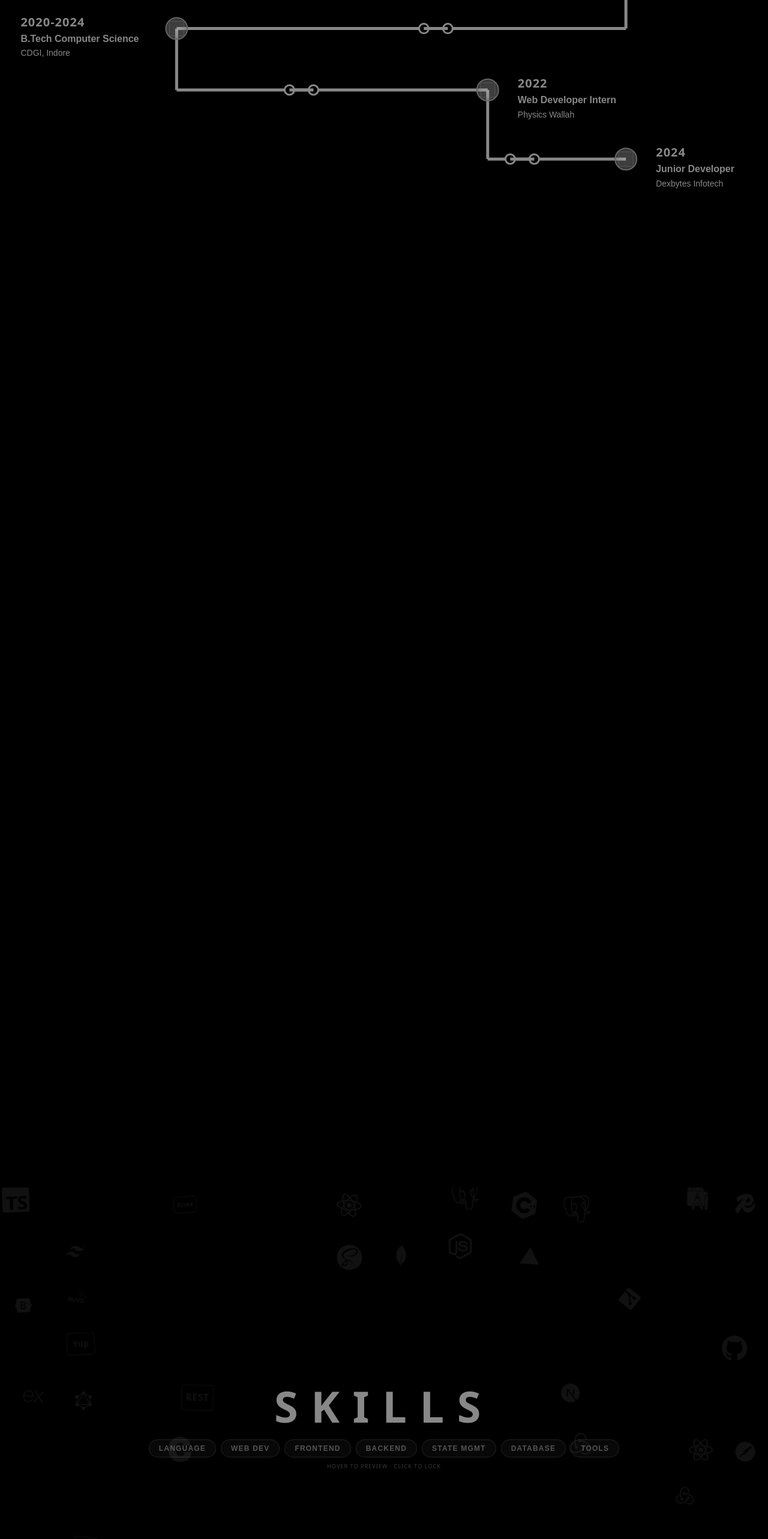
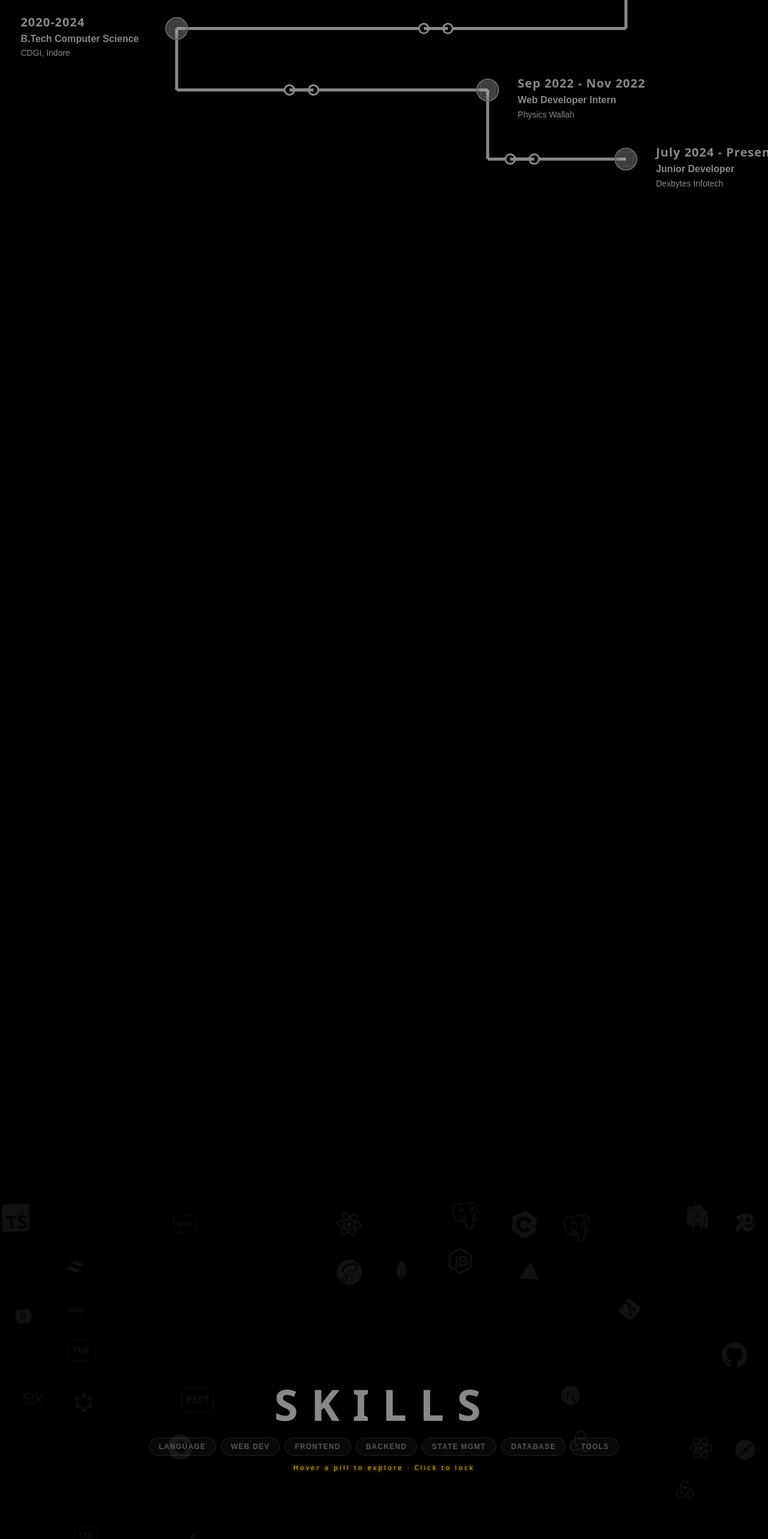
Before and after one commit to ujjawal8461/portfolio, a Next.js app: page / in a window 1280 px wide. Shown: the part 1220-3786 px from the top of the page at 60% size. Built offline with nearby package versions, Linux system fonts and the light colour scheme.

Commit message:
fix: Added scorll stop in skill section and hint

```diff
--- a/components/SkillsSection.tsx
+++ b/components/SkillsSection.tsx
@@ -8,7 +8,7 @@ import {
     SiGraphql, SiRedux, SiMysql, SiPostgresql, SiPrisma,
     SiPostman, SiGit, SiGithub, SiBitbucket,
     SiJira, SiAndroidstudio, SiFigma, SiCanva, SiVercel,
-    SiRedis, SiSwagger, SiJest, SiDocker, SiZod, SiJsonwebtokens,
+    SiRedis, SiSwagger, SiJest, SiZod, SiJsonwebtokens,
 } from "react-icons/si";
 import { VscVscode } from "react-icons/vsc";
 import { IconType } from "react-icons";
@@ -69,14 +69,13 @@ const ICON_SKILLS: Pick<SkillItem, "id" | "name" | "Icon" | "categories">[] = [
     { id: 31, name: "Redis", Icon: SiRedis, categories: ["backend"] },
     { id: 32, name: "Swagger", Icon: SiSwagger, categories: ["backend"] },
     { id: 33, name: "Jest", Icon: SiJest, categories: ["backend"] },
-    // { id: 34, name: "Docker", Icon: SiDocker, categories: ["tools"] },
     { id: 35, name: "Zod", Icon: SiZod, categories: ["backend"] },
     { id: 36, name: "JWT", Icon: SiJsonwebtokens, categories: ["backend"] },
     { id: 37, name: "React Hook Form", Icon: SiReact, categories: ["frontend"] },
     { id: 38, name: "pgAdmin", Icon: SiPostgresql, categories: ["tools"] },
 ];
 
-// ─── Overlap-free grid layout ────────────────────────────────────────────────
+// ─── Overlap-free grid layout ─────────────────────────────────────────────────
 function buildLayout(): SkillItem[] {
     let seed = 137;
     const rand = () => {
@@ -84,22 +83,22 @@ function buildLayout(): SkillItem[] {
         return (seed >>> 0) / 0xffffffff;
     };
 
-    // 14 cols × 10 rows grid in 100×100 virtual space
-    // Center band (x:28–72, y:24–74) is reserved for heading + categories
+    // Tightened: 8–92% range, wider center reserve
     const COLS = 14;
     const ROWS = 10;
     const cells: { x: number; y: number }[] = [];
 
     for (let row = 0; row < ROWS; row++) {
         for (let col = 0; col < COLS; col++) {
+            // CHANGED: x range 8–92 (was 3–97), y range 8–92 (was 4–96)
             const x = 3 + (col / (COLS - 1)) * 94;
-            const y = 4 + (row / (ROWS - 1)) * 92;
-            if (x > 28 && x < 72 && y > 22 && y < 76) continue;
+            const y = 8 + (row / (ROWS - 1)) * 84;
+            // CHANGED: wider center band x 26–74 (was 28–72), y 20–78 (was 22–76)
+            if (x > 26 && x < 74 && y > 20 && y < 78) continue;
             cells.push({ x, y });
         }
     }
 
-    // Shuffle cells
     for (let i = cells.length - 1; i > 0; i--) {
         const j = Math.floor(rand() * (i + 1));
         [cells[i], cells[j]] = [cells[j], cells[i]];
@@ -112,14 +111,14 @@ function buildLayout(): SkillItem[] {
 
     return allRaw.map((skill, i) => {
         const cell = cells[i % cells.length];
-        // Small jitter so layout looks organic, not grid-perfect
         const jitterX = (rand() - 0.5) * 3;
         const jitterY = (rand() - 0.5) * 3;
-        const size = 28 + Math.floor(rand() * 18); // 28–46px
+        const size = 28 + Math.floor(rand() * 18);
         const rotate = (rand() - 0.5) * 16;
 
         return {
             ...skill,
+            // CHANGED: clamp to 8–92 (was 2–97)
             x: Math.max(2, Math.min(97, cell.x + jitterX)),
             y: Math.max(2, Math.min(97, cell.y + jitterY)),
             size,
@@ -148,21 +147,79 @@ export default function SkillsSection() {
     const sectionRef = useRef<HTMLDivElement>(null);
     const [scrollProgress, setScrollProgress] = useState(0);
 
+    // ── Hint + scroll-lock state ──────────────────────────────────────────────
+    const [showHint, setShowHint] = useState(false);
+    const [hintVisible, setHintVisible] = useState(false); // for fade-out
+    const scrollLockedRef = useRef(false);
+    const hintShownOnceRef = useRef(false);
+
+    // Lock scroll
+    const lockScroll = useCallback(() => {
+        if (scrollLockedRef.current) return;
+        scrollLockedRef.current = true;
+        document.body.style.overflow = "hidden";
+    }, []);
+
+    // Unlock scroll + fade out hint
+    const unlockScroll = useCallback(() => {
+        if (!scrollLockedRef.current) return;
+        scrollLockedRef.current = false;
+        document.body.style.overflow = "";
+        // Fade out hint
+        setHintVisible(false);
+        setTimeout(() => setShowHint(false), 600);
+    }, []);
+
+    // Called when section enters viewport for the first time
+    const triggerHintOnce = useCallback(() => {
+        if (hintShownOnceRef.current) return;
+        hintShownOnceRef.current = true;
+
+        lockScroll();
+        setShowHint(true);
+        // Small delay so mount animation plays before fade-in
+        setTimeout(() => setHintVisible(true), 50);
+
+    }, [lockScroll, unlockScroll]);
+
+    // Scroll progress + hint trigger
     useEffect(() => {
         const section = sectionRef.current;
         if (!section) return;
+
         const handleScroll = () => {
             const rect = section.getBoundingClientRect();
             const wh = window.innerHeight;
+
+            // Trigger hint when section top hits viewport top
+            if (rect.top <= 0 && !hintShownOnceRef.current) {
+                triggerHintOnce();
+            }
+
             if (rect.top <= 0 && rect.bottom > wh) {
                 setScrollProgress(Math.max(0, Math.min(1, -rect.top / (rect.height - wh))));
-            } else if (rect.top > 0) setScrollProgress(0);
-            else setScrollProgress(1);
+            } else if (rect.top > 0) {
+                setScrollProgress(0);
+            } else {
+                setScrollProgress(1);
+            }
         };
+
         handleScroll();
         window.addEventListener("scroll", handleScroll, { passive: true });
-        return () => window.removeEventListener("scroll", handleScroll);
-    }, []);
+        return () => {
+            window.removeEventListener("scroll", handleScroll);
+            // Always restore scroll on unmount
+            document.body.style.overflow = "";
+        };
+    }, [triggerHintOnce]);
+
+    // If user hovers a skill while hint is showing → dismiss early
+    const handleFirstInteraction = useCallback(() => {
+        if (!hintShownOnceRef.current) return;
+        if (!scrollLockedRef.current) return;
+        unlockScroll();
+    }, [unlockScroll]);
 
     const effectiveCategory = lockedCategory !== "all" ? lockedCategory : activeCategory;
 
@@ -179,6 +236,7 @@ export default function SkillsSection() {
     }, [effectiveCategory, hoveredSkill]);
 
     const handleMouseEnter = (skill: SkillItem, e: React.MouseEvent) => {
+        handleFirstInteraction();
         setHoveredSkill(skill.id);
         const rect = (e.currentTarget as HTMLElement).getBoundingClientRect();
         const parentRect = sectionRef.current?.getBoundingClientRect();
@@ -197,6 +255,7 @@ export default function SkillsSection() {
     };
 
     const handleCategoryClick = (key: Category) => {
+        handleFirstInteraction();
         if (lockedCategory === key) {
             setLockedCategory("all");
             setActiveCategory("all");
@@ -207,6 +266,7 @@ export default function SkillsSection() {
     };
 
     const handleCategoryEnter = (key: Category) => {
+        handleFirstInteraction();
         if (lockedCategory === "all") setActiveCategory(key);
     };
 
@@ -265,7 +325,32 @@ export default function SkillsSection() {
                     })}
                 </div>
 
-                {/* Hint */}
+                {/* ── Animated hint (shown on first entry, auto-fades after 3.5s) ── */}
+                {showHint && (
+                    <div
+                        className="z-20 relative mt-3 text-center pointer-events-none"
+                        style={{
+                            opacity: hintVisible ? 1 : 0,
+                            transition: "opacity 0.6s ease",
+                        }}
+                    >
+                        <p
+                            className="skills-hint-pulse"
+                            style={{
+                                fontSize: "11px",
+                                letterSpacing: "0.28em",
+                                fontFamily: "system-ui, -apple-system, sans-serif",
+                                color: "rgba(128,128,128,0.95)",
+                                fontWeight: 500,
+                            }}
+                        >
+                            Hover a pill to explore · Click to lock
+                        </p>
+                    </div>
+                )}
+
+                {/* Static sub-hint when hint is gone */}
+                {!showHint && (
                     <p
                         className="z-10 relative mt-2 text-center"
                         style={{
@@ -277,6 +362,7 @@ export default function SkillsSection() {
                     >
                         HOVER TO PREVIEW · CLICK TO LOCK
                     </p>
+                )}
 
                 {/* Icon collage */}
                 <div className="absolute inset-0 w-full h-full pointer-events-none" style={{ zIndex: 1 }}>
@@ -358,7 +444,7 @@ export default function SkillsSection() {
                         );
                     })}
 
-                    {/* Tooltip — only in "all" mode (no category active) */}
+                    {/* Tooltip — only in "all" mode */}
                     {tooltip && hoveredSkill !== null && effectiveCategory === "all" && (
                         <div
                             className="absolute pointer-events-none z-30 px-3 py-1 rounded-md text-xs font-bold tracking-wider uppercase whitespace-nowrap"
@@ -388,6 +474,29 @@ export default function SkillsSection() {
                     />
                 )}
             </div>
+
+            {/* Keyframe styles */}
+            <style jsx>{`
+                @keyframes skills-pulse-glow {
+                    0% {
+                        text-shadow: 0 0 0 rgba(255,215,0,0);
+                        color: rgba(128,128,128,0.95);
+                    }
+                    50% {
+                        text-shadow: 0 0 8px rgba(255,215,0,0.9), 0 0 20px rgba(255,200,0,0.55);
+                        color: rgba(255,215,0,0.95);
+                    }
+                    100% {
+                        text-shadow: 0 0 0 rgba(255,215,0,0);
+                        color: rgba(128,128,128,0.95);
+                    }
+                }
+
+                .skills-hint-pulse {
+                    animation: skills-pulse-glow 2200ms ease-in-out infinite;
+                    will-change: text-shadow, color;
+                }
+            `}</style>
         </section>
     );
 }
--- a/components/TimelineSection.tsx
+++ b/components/TimelineSection.tsx
@@ -48,7 +48,7 @@ export default function CircuitTimeline() {
         },
         {
             id: 5,
-            year: "2022",
+            year: "Sep 2022 - Nov 2022",
             title: "Web Developer Intern",
             location: "Physics Wallah",
             x: 0.65,
@@ -56,7 +56,7 @@ export default function CircuitTimeline() {
         },
         {
             id: 6,
-            year: "2024",
+            year: "July 2024 - Present",
             title: "Junior Developer",
             location: "Dexbytes Infotech",
             x: 0.85,
```
Lines whose indentation alone changed are shown as unchanged.
